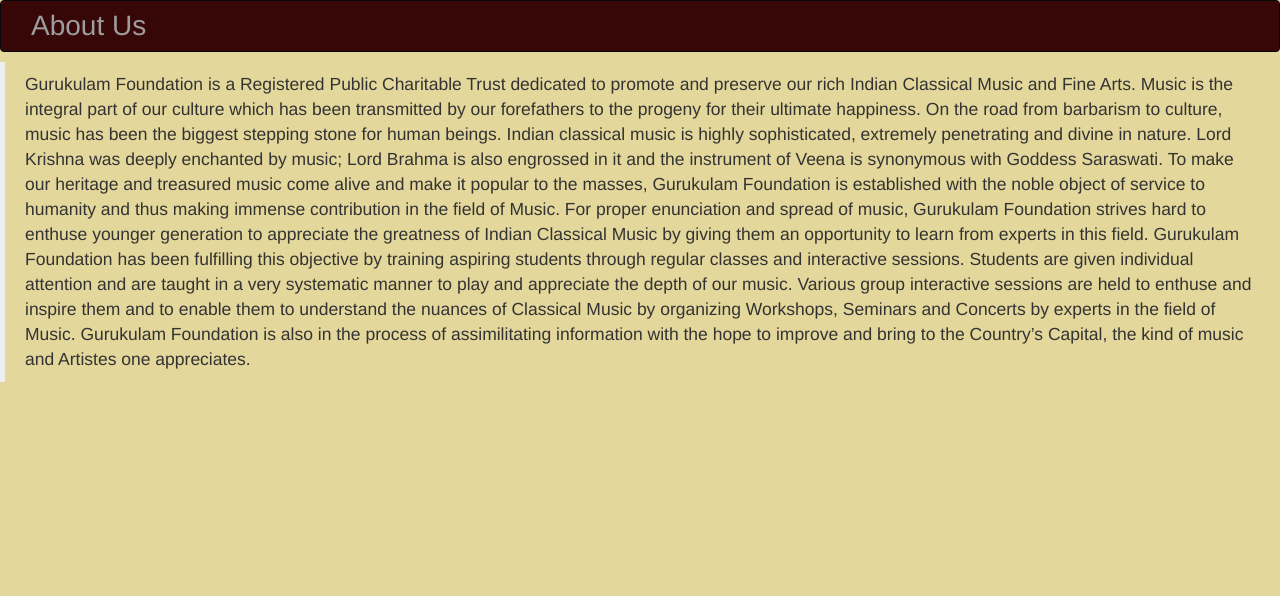
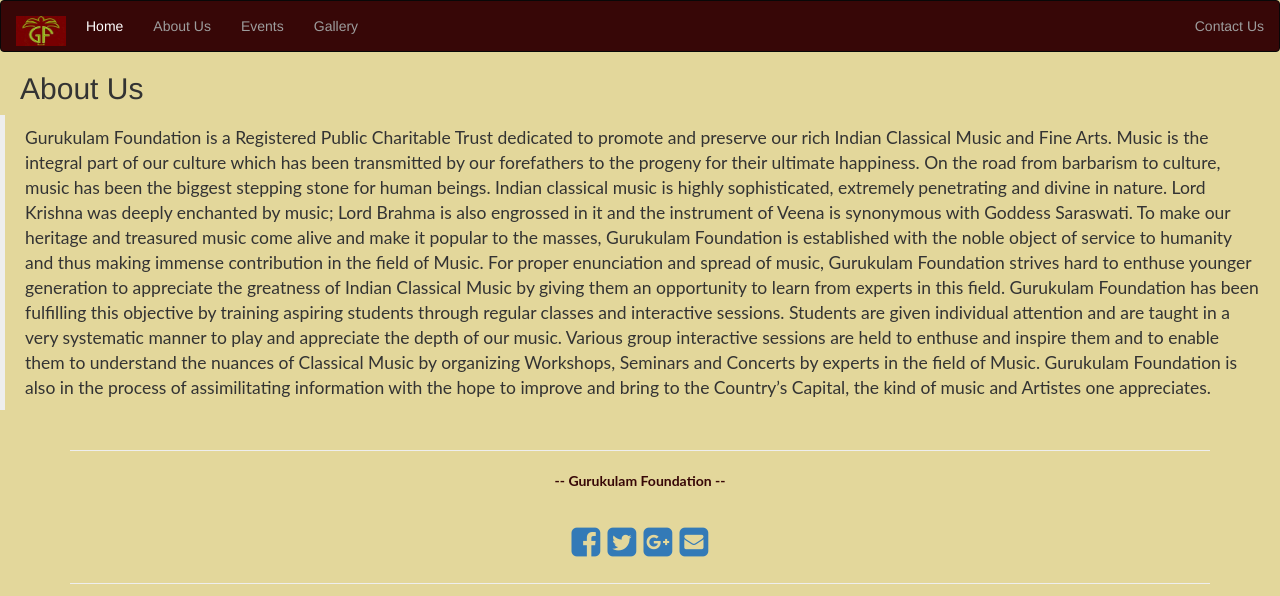
Before and after one commit to gauravrajcs/MusicFineArt, an Angular app: page /home/aboutUs in a window 1280 px wide. Shown: the top 596 px of the page. Built offline with nearby package versions, Linux system fonts and the light colour scheme.

Commit message:
Header common

```diff
--- a/src/app/aboutUs/aboutUs.component.css
+++ b/src/app/aboutUs/aboutUs.component.css
@@ -11,3 +11,6 @@
     width:70;
     height:40;
 }
+h2{
+    margin-left: 20px;
+}
--- a/src/app/aboutUs/aboutUs.component.html
+++ b/src/app/aboutUs/aboutUs.component.html
@@ -1,10 +1,11 @@
-<nav class="navbar navbar-inverse">
+<!--<nav class="navbar navbar-inverse">
   <div class="container-fluid">
     <ul class="nav navbar-nav">
       <li><a routerLink="/aboutUs">About Us</a></li>
     </ul>
   </div>
-</nav>
+</nav>-->
+<h2>About Us</h2>
 <blockquote class="blockquote">
 <p>Gurukulam Foundation is a Registered Public Charitable Trust dedicated to promote and preserve our rich Indian Classical Music and Fine Arts. Music is the integral part of our culture which has been transmitted by our forefathers to the progeny for their ultimate happiness. On the road from barbarism to culture, music has been the biggest stepping stone for human beings. Indian classical music is highly sophisticated, extremely penetrating and divine in nature. Lord Krishna was deeply enchanted by music; Lord Brahma is also engrossed in it and the instrument of Veena is synonymous with Goddess Saraswati. To make our heritage and treasured music come alive and make it popular to the masses, Gurukulam Foundation is established with the noble object of service to humanity and thus making immense contribution in the field of Music. For proper enunciation and spread of music, Gurukulam Foundation strives hard to enthuse younger generation to appreciate the greatness of Indian Classical Music by giving them an opportunity to learn from experts in this field.
 Gurukulam Foundation has been fulfilling this objective by training aspiring students through regular classes and interactive sessions.  Students are given individual attention and are taught in a very systematic manner to play and appreciate the depth of our music.  Various group interactive sessions are held to enthuse and inspire them and to enable them to understand the nuances of Classical Music by organizing Workshops, Seminars and Concerts by experts in the field of Music.
--- a/src/app/app.component.ts
+++ b/src/app/app.component.ts
@@ -2,7 +2,11 @@
 
 @Component({
   selector: 'my-app',
-  template: `<router-outlet></router-outlet>`,
+  template: `
+  <my-header></my-header>
+
+  <router-outlet></router-outlet>
+  <my-footer></my-footer>`,
 })
 export class AppComponent {
 }
--- a/src/app/contactUs/contactUs.component.css
+++ b/src/app/contactUs/contactUs.component.css
@@ -11,6 +11,10 @@
     width:70;
     height:40;
 }
+h2 {
+    margin-left: 20px;
+}
+
 /*.preview{
 background-image: url("../assets/images/phone.png");
 }*/
--- a/src/app/contactUs/contactUs.component.html
+++ b/src/app/contactUs/contactUs.component.html
@@ -1,11 +1,11 @@
-<nav class="navbar navbar-inverse">
+<!--<nav class="navbar navbar-inverse">
   <div class="container-fluid">
     <ul class="nav navbar-nav">
       <li><a routerLink="/contactUs">Contact Us</a></li>
     </ul>
   </div>
-</nav>
-
+</nav>-->
+<h2>Contact Us</h2>
 <div>
 <blockquote class="blockquote">
 <img src="../assets/images/phone.png"  >+91 9968302176 / 9999561117 <br>
--- a/src/app/events/events.component.css
+++ b/src/app/events/events.component.css
@@ -12,5 +12,5 @@
     height:40;
 }
 h2 {
-    text-shadow: 3px 2px #cc9f5c;
+    margin-left: 20px;
 }
--- a/src/app/events/events.component.html
+++ b/src/app/events/events.component.html
@@ -1,10 +1,11 @@
-<nav class="navbar navbar-inverse">
+<!--<nav class="navbar navbar-inverse">
   <div class="container-fluid">
     <ul class="nav navbar-nav">
       <li><a routerLink="/events">Events</a></li>
     </ul>
   </div>
-</nav>
+</nav>-->
+<h2>Events</h2>
 <blockquote class="blockquote">
 <h2 style="color:#370707;" >Music Festival -Swar Sangam </h2>
 
--- a/src/app/gallery/gallery.component.css
+++ b/src/app/gallery/gallery.component.css
@@ -16,3 +16,6 @@
 .carousel-control{
     left:279px;
 }
+h2 {
+    margin-left: 20px;
+}
--- a/src/app/gallery/gallery.component.html
+++ b/src/app/gallery/gallery.component.html
@@ -1,14 +1,13 @@
-<my-header></my-header>
-<nav class="navbar navbar-inverse">
+<!--<nav class="navbar navbar-inverse">
   <div class="container-fluid">
     <ul class="nav navbar-nav">
       <li><a routerLink="/gallery">Gallery</a></li>
     </ul>
   </div>
-</nav>
+</nav>-->
+<h2>Gallery</h2>
 <carousel>
   <slide>
-    <img src="../assets/images/DSC_0029.JPG" alt="First slide" style="display: block; width: 60%; margin-left:280px;">
   </slide>
   <slide>
     <img src="../assets/images/DSC_1947.JPG" alt="Second slide" style="display: block; width: 60%; margin-left:280px;">
@@ -63,4 +62,3 @@
     </div>
   </div>
 </div>
-<my-footer></my-footer>
--- a/src/app/home/home.component.html
+++ b/src/app/home/home.component.html
@@ -1,4 +1,3 @@
-<my-header></my-header>
 
 
 <carousel>
@@ -21,5 +20,3 @@
     <img src="../assets/images/home6.JPG" alt="Sixth slide" style="display: block; width: 60%; margin-left:280px;">
   </slide>
 </carousel>
-
-<my-footer></my-footer>
--- a/src/styles.css
+++ b/src/styles.css
@@ -3,3 +3,6 @@
 .bodywrap {
   background-color: #e3d79b;
 }
+p{
+  font-family: 'Lato',serif;
+}
```
